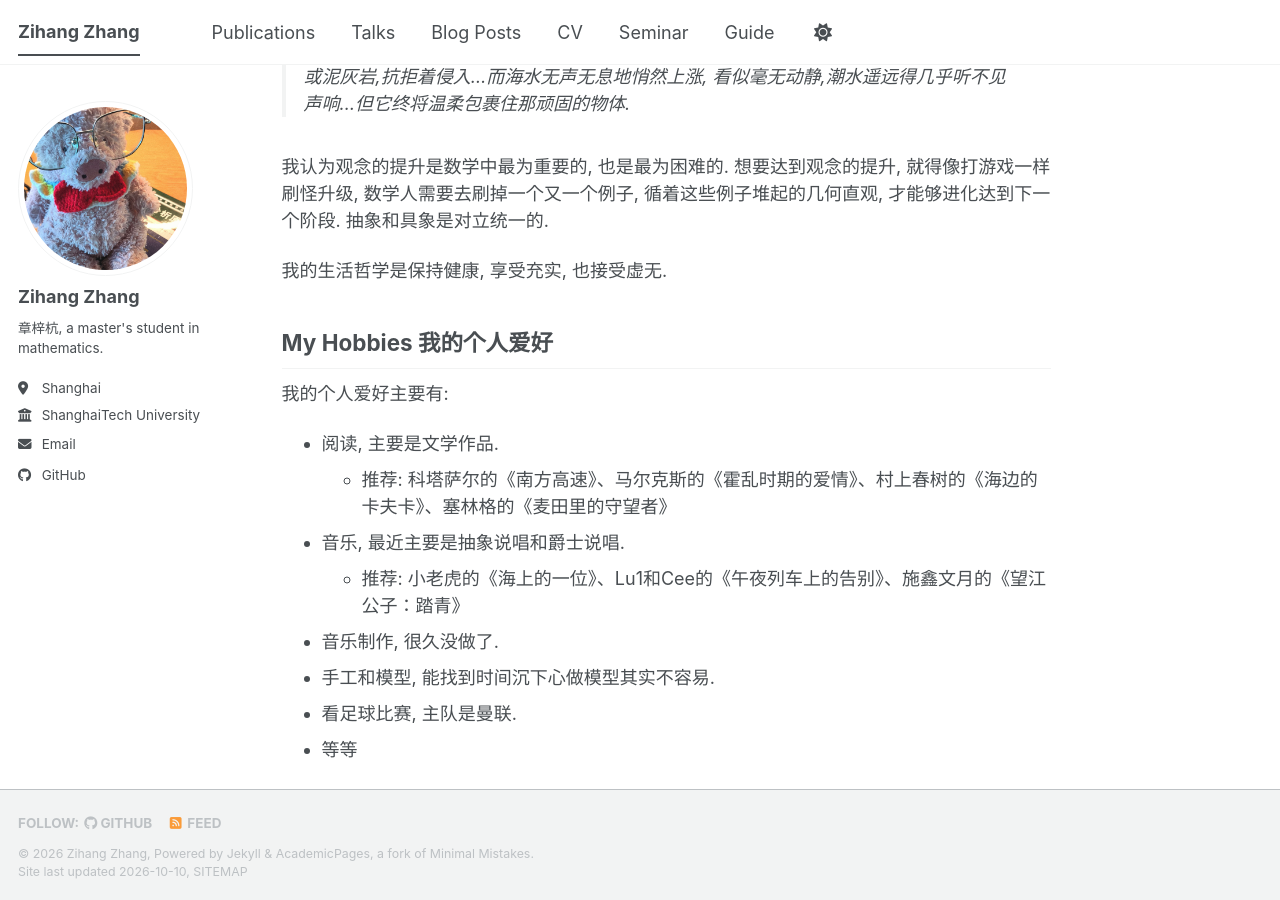
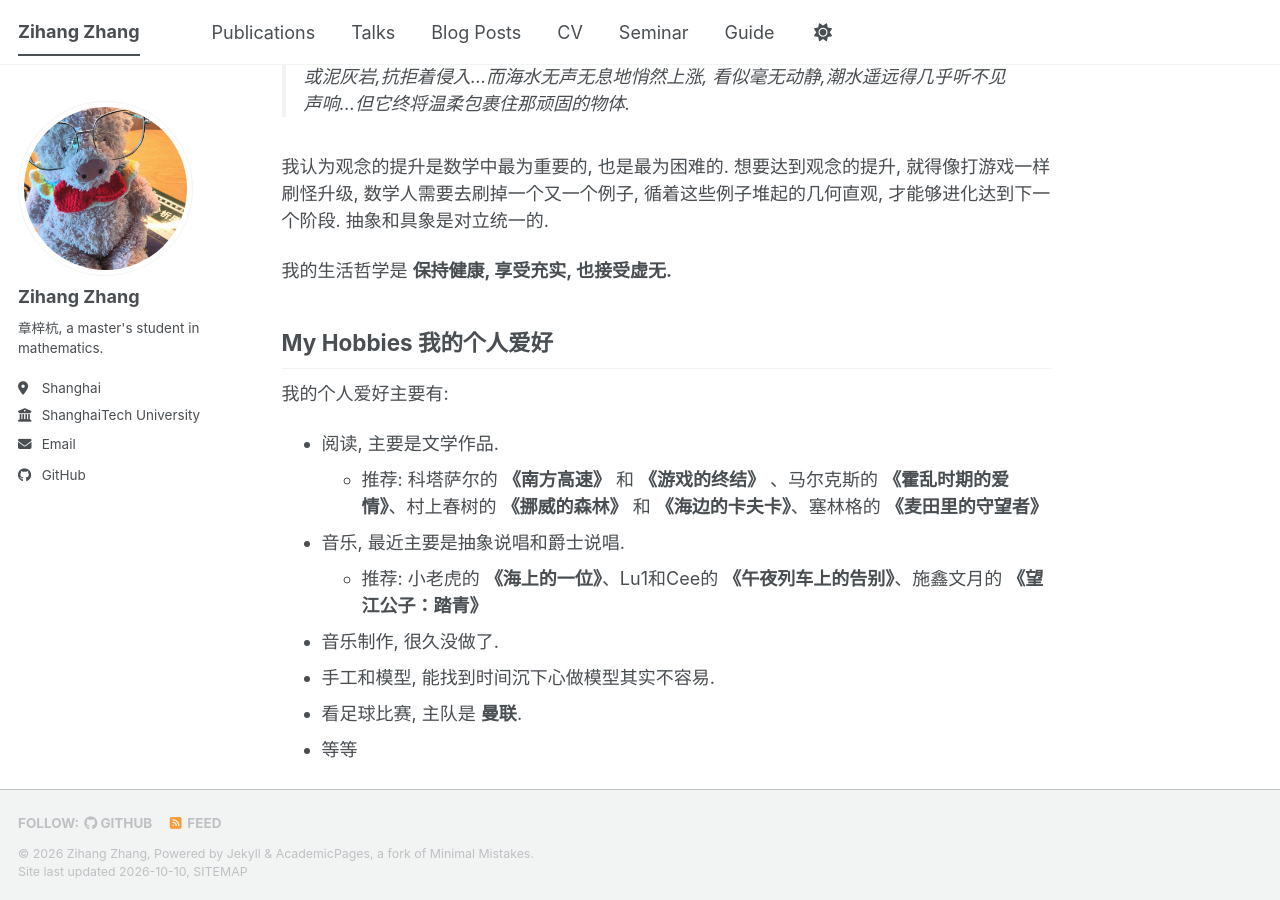
Before and after one commit to ZZH-DSL/ZZH-DSL.github.io, a Jekyll site: the page built from _pages/about.md, in a window 1280 px wide and 900 px high, scrolled down 1319 px. Built offline with Jekyll 4.4.1, drawn with Linux system fonts in a browser that asks for light colours; a script bundle is joined from its source files by our own code; library files that are not in the unit come from our copies.

Commit message:
更新了一下

```diff
--- a/_pages/about.md
+++ b/_pages/about.md
@@ -43,17 +43,17 @@ My primary research interests lie in algebraic geometry, especially related topi
 
 我认为观念的提升是数学中最为重要的, 也是最为困难的. 想要达到观念的提升, 就得像打游戏一样刷怪升级, 数学人需要去刷掉一个又一个例子, 循着这些例子堆起的几何直观, 才能够进化达到下一个阶段. 抽象和具象是对立统一的.
 
-我的生活哲学是保持健康, 享受充实, 也接受虚无.
+我的生活哲学是 **保持健康, 享受充实, 也接受虚无.**
 
 ## My Hobbies 我的个人爱好
 
 我的个人爱好主要有:
 
 - 阅读, 主要是文学作品.
-  - 推荐: 科塔萨尔的《南方高速》、马尔克斯的《霍乱时期的爱情》、村上春树的《海边的卡夫卡》、塞林格的《麦田里的守望者》
+  - 推荐: 科塔萨尔的 **《南方高速》** 和 **《游戏的终结》** 、马尔克斯的 **《霍乱时期的爱情》**、村上春树的 **《挪威的森林》** 和 **《海边的卡夫卡》**、塞林格的 **《麦田里的守望者》**
 - 音乐, 最近主要是抽象说唱和爵士说唱.
-  - 推荐: 小老虎的《海上的一位》、Lu1和Cee的《午夜列车上的告别》、施鑫文月的《望江公子：踏青》
+  - 推荐: 小老虎的 **《海上的一位》**、Lu1和Cee的 **《午夜列车上的告别》**、施鑫文月的 **《望江公子：踏青》**
 - 音乐制作, 很久没做了.
 - 手工和模型, 能找到时间沉下心做模型其实不容易.
-- 看足球比赛, 主队是曼联.
+- 看足球比赛, 主队是 **曼联**.
 - 等等
```
Also changed, not shown: _seminar/Seminar AG 2026.md (+15 -10 lines), 2 other files.
